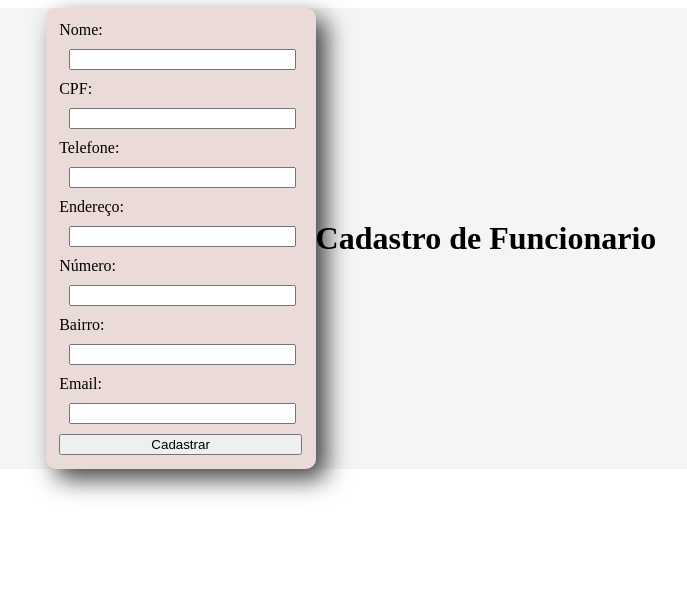
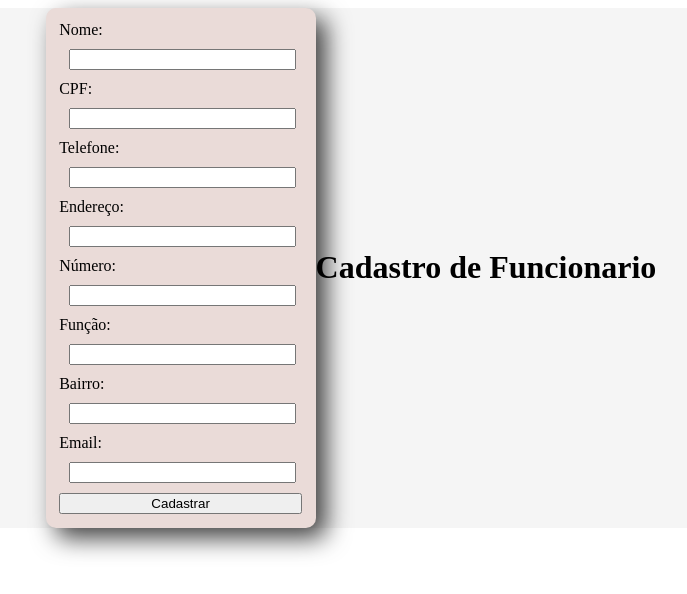
Before and after one commit to Jonas-eng-21/Ecommerce_FitStore, a React (Vite) app in the folder FitStore-Front/: page /CadastroFuncinoario in a window 1280 px wide. Shown: the top 594 px of the page, without its empty margins (289-976 px from the left). Built offline with nearby package versions, Linux system fonts and the light colour scheme.

Commit message:
Componente FormCadastro agora tem suas propriedades opcionais e definidas pelo componente pai de cadastro

```diff
--- a/FitStore-Front/src/components/FormCadastro/index.tsx
+++ b/FitStore-Front/src/components/FormCadastro/index.tsx
@@ -2,23 +2,27 @@ import React, { useState } from "react";
 import { ButtonForm, ContainerForm, InputForm } from "./style";
 
 interface FormData {
-  nome: string;
-  cpf: string;
-  telefone: string;
-  endereco: string;
-  numero: string;
-  bairro: string;
-  email: string;
+  nome?: string;
+  cpf?: string;
+  cnpj?: string;
+  telefone?: string;
+  endereco?: string;
+  numero?: string;
+  funcao?: string;
+  bairro?: string;
+  email?: string;
 }
 
 interface FormCadastroProps {
   initialData: FormData;
   onSubmit: (data: FormData) => void;
+  fields: Array<keyof FormData>; // Lista de campos a serem exibidos
 }
 
 const FormCadastro: React.FC<FormCadastroProps> = ({
   initialData,
   onSubmit,
+  fields,
 }) => {
   const [formData, setFormData] = useState<FormData>(initialData);
 
@@ -35,76 +39,105 @@ const FormCadastro: React.FC<FormCadastroProps> = ({
   return (
     <ContainerForm>
       <form onSubmit={handleSubmit}>
+        {fields.includes("nome") && (
           <div>
             <label>Nome:</label>
             <InputForm
               type="text"
               name="nome"
-            value={formData.nome}
+              value={formData.nome || ""}
               onChange={handleChange}
-            required
             />
           </div>
+        )}
+        {fields.includes("cpf") && (
           <div>
             <label>CPF:</label>
             <InputForm
               type="text"
               name="cpf"
-            value={formData.cpf}
+              value={formData.cpf || ""}
               onChange={handleChange}
-            required
             />
           </div>
+        )}
+        {fields.includes("cnpj") && (
+          <div>
+            <label>CNPJ:</label>
+            <InputForm
+              type="text"
+              name="cnpj"
+              value={formData.cnpj || ""}
+              onChange={handleChange}
+            />
+          </div>
+        )}
+        {fields.includes("telefone") && (
           <div>
             <label>Telefone:</label>
             <InputForm
               type="text"
               name="telefone"
-            value={formData.telefone}
+              value={formData.telefone || ""}
               onChange={handleChange}
-            required
             />
           </div>
+        )}
+        {fields.includes("endereco") && (
           <div>
             <label>Endereço:</label>
             <InputForm
               type="text"
               name="endereco"
-            value={formData.endereco}
+              value={formData.endereco || ""}
               onChange={handleChange}
-            required
             />
           </div>
+        )}
+        {fields.includes("numero") && (
           <div>
             <label>Número:</label>
             <InputForm
               type="text"
               name="numero"
-            value={formData.numero}
+              value={formData.numero || ""}
               onChange={handleChange}
-            required
             />
           </div>
+        )}
+        {fields.includes("funcao") && (
+          <div>
+            <label>Função:</label>
+            <InputForm
+              type="text"
+              name="funcao"
+              value={formData.funcao || ""}
+              onChange={handleChange}
+            />
+          </div>
+        )}
+        {fields.includes("bairro") && (
           <div>
             <label>Bairro:</label>
             <InputForm
               type="text"
               name="bairro"
-            value={formData.bairro}
+              value={formData.bairro || ""}
               onChange={handleChange}
-            required
             />
           </div>
+        )}
+        {fields.includes("email") && (
           <div>
             <label>Email:</label>
             <InputForm
               type="email"
               name="email"
-            value={formData.email}
+              value={formData.email || ""}
               onChange={handleChange}
-            required
             />
           </div>
+        )}
         <ButtonForm type="submit">Cadastrar</ButtonForm>
       </form>
     </ContainerForm>
--- a/FitStore-Front/src/pages/Register/CadastroCliente/index.tsx
+++ b/FitStore-Front/src/pages/Register/CadastroCliente/index.tsx
@@ -3,14 +3,15 @@ import FormCadastro from "../../../components/FormCadastro";
 import { Container, ContainerLeft, ContainerRight } from "./style";
 
 interface FormData {
-    nome: string;
-    cpf: string;
-    telefone: string;
-    endereco: string;
-    numero: string;
-    bairro: string;
-    email: string;
-  }
+  nome?: string;
+  cpf?: string;
+  telefone?: string;
+  endereco?: string;
+  numero?: string;
+  bairro?: string;
+  email?: string;
+}
+
 
 const initialClienteData: FormData = {
   nome: "",
@@ -25,7 +26,6 @@ const initialClienteData: FormData = {
 export default function CadastroCliente() {
   const handleClienteSubmit = (data: FormData) => {
     console.log("Dados do Cliente:", data);
-    // Aqui fazer tratamento dos dados para envio ao backend
   };
 
   return (
@@ -34,6 +34,7 @@ export default function CadastroCliente() {
         <FormCadastro
           initialData={initialClienteData}
           onSubmit={handleClienteSubmit}
+          fields={["nome", "cpf", "telefone", "endereco", "numero", "bairro", "email"]}
         />
       </ContainerLeft>
       <ContainerRight>
--- a/FitStore-Front/src/pages/Register/CadastroFornecedor/index.tsx
+++ b/FitStore-Front/src/pages/Register/CadastroFornecedor/index.tsx
@@ -3,18 +3,18 @@ import FormCadastro from "../../../components/FormCadastro";
 import { Container, ContainerLeft, ContainerRight } from "./style";
 
 interface FormData {
-    nome: string;
-    cpf: string;
-    telefone: string;
-    endereco: string;
-    numero: string;
-    bairro: string;
-    email: string;
-  }
+  nome?: string;
+  cnpj?: string;
+  telefone?: string;
+  endereco?: string;
+  numero?: string;
+  bairro?: string;
+  email?: string;
+}
 
 const initialClienteData: FormData = {
   nome: "",
-  cpf: "",
+  cnpj: "",
   telefone: "",
   endereco: "",
   numero: "",
@@ -34,6 +34,7 @@ export default function CadastroFornecedor() {
         <FormCadastro
           initialData={initialClienteData}
           onSubmit={handleClienteSubmit}
+          fields={["nome", "cnpj", "telefone", "endereco", "numero", "bairro", "email"]}
         />
       </ContainerLeft>
       <ContainerRight>
--- a/FitStore-Front/src/pages/Register/CadastroFuncionario/index.tsx
+++ b/FitStore-Front/src/pages/Register/CadastroFuncionario/index.tsx
@@ -3,14 +3,15 @@ import FormCadastro from "../../../components/FormCadastro";
 import { Container, ContainerLeft, ContainerRight } from "./style";
 
 interface FormData {
-    nome: string;
-    cpf: string;
-    telefone: string;
-    endereco: string;
-    numero: string;
-    bairro: string;
-    email: string;
-  }
+  nome?: string;
+  cpf?: string;
+  telefone?: string;
+  endereco?: string;
+  numero?: string;
+  funcao?: string;
+  bairro?: string;
+  email?: string;
+}
 
 const initialClienteData: FormData = {
   nome: "",
@@ -18,6 +19,7 @@ const initialClienteData: FormData = {
   telefone: "",
   endereco: "",
   numero: "",
+  funcao: "",
   bairro: "",
   email: "",
 };
@@ -34,6 +36,7 @@ export default function CadastroFuncinoario() {
         <FormCadastro
           initialData={initialClienteData}
           onSubmit={handleClienteSubmit}
+          fields={["nome", "cpf", "telefone", "endereco", "numero", "funcao", "bairro", "email"]}
         />
       </ContainerLeft>
       <ContainerRight>
```
Lines whose indentation alone changed are shown as unchanged.
